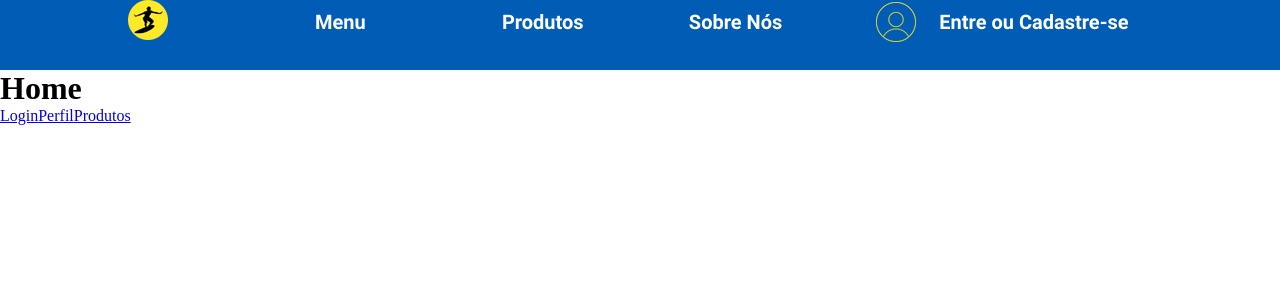
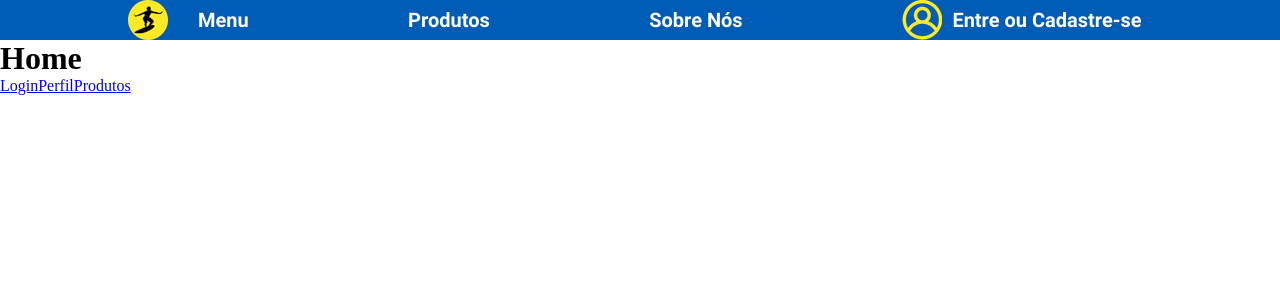
Before and after one commit to LucasGontijoCPE/ProjetoCPE, a React (Create React App) app in the folder grupo6/: page /home in a window 1280 px wide. Shown: the top 300 px of the page. Built offline with nearby package versions, Linux system fonts and the light colour scheme.

Commit message:
Mudanças no Header
Mudanças no header

```diff
--- a/grupo6/src/Pages/Home/Home.css
+++ b/grupo6/src/Pages/Home/Home.css
@@ -3,31 +3,57 @@
     src: url(../../../public/fonte/Roboto/Roboto-Bold.ttf);
 }
 
+
+
+.textos{
+    font-family: Roboto;
+    font-size: 20px;
+}
+
 .Head{
+    display: flex;
     background-color: #005CB4;
     padding-left: 10%;
     padding-right: 10%;
-    height: 70px;
+    height: auto;
+    align-items: center;
+    flex-direction: row;
+    width: 100%;
 }
 
+.HeadItem{
+    display: flex;
+    flex-direction: row;
+    width: 70px;
 
+}
+.grow1{
+    flex-grow: 1;
+}
+
+.grow2{
+    flex-grow: 5;
+}
 
 .MenuBar{
-    display: grid;
-    grid-template-columns:repeat(auto-fit,minmax(100px,auto));
+    display: flex;
+    justify-content: center;
     align-items: center;
+    width: 100%;
+    flex-grow: 1;
+    flex-basis: auto;
+    width: 100px;
 }
 
 .MenuTool{
     color: white;
-    font-size: 20px;
     align-items: center;
-    font-family: Roboto;
-
+    width: auto;
+    flex-grow: 1;
 }
 
 .Login{
     display: grid;
     grid-template-columns: repeat(auto-fit,minmax(40px,auto));
-    align-items: center;
+    max-width: 250px;
 }
--- a/grupo6/src/Pages/Home/Home.js
+++ b/grupo6/src/Pages/Home/Home.js
@@ -6,21 +6,27 @@ function Home() {
     return (
     <div>
         <div className='Head'>
-            <div className='MenuBar'>
-                <div>
-                    <img src='/imagens/LOGO.png' alt='LOGO'/>
+            <div className='HeadItem'>
+                    <img src='/imagens/LOGO.png' alt='LOGO' />
+            </div>
+            <div className='HeadItem grow2'>
+                <div className='MenuBar'>
+                    <h2 className='MenuTool textos' >Menu</h2>
+                    <h2 className='MenuTool textos'>Produtos</h2>
+                    <h2 className='MenuTool textos'>Sobre Nós</h2>
+                    <div className='Login MenuTool'>
+                        <img src='/imagens/Login.png' alt='Login'/>
+                        <h2 className='textos'>Entre ou Cadastre-se</h2>
+                    </div>
+
                 </div>
-                <h2 className='MenuTool'>Menu</h2>
-                <h2 className='MenuTool'>Produtos</h2>
-                <h2 className='MenuTool'>Sobre Nós</h2>
-                <div className='Login'>
-                    <img src='/imagens/Login.png' alt='Login'/>
-                    <h2 className='MenuTool'>Entre ou Cadastre-se</h2>
-                </div>
-
             </div>
 
+
+
         </div>
+
+
         <h1>Home</h1>
         <Link to="login">Login</Link>
         <Link to="perfil">Perfil</Link>
```
Also changed, not shown: grupo6/public/imagens/Login.png.
